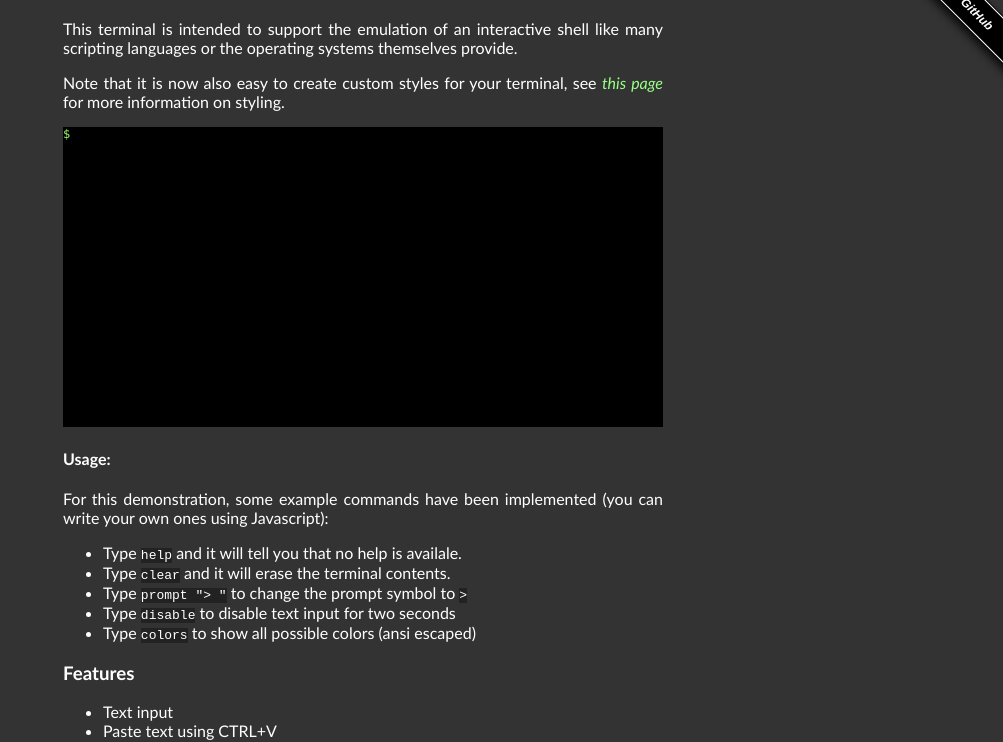
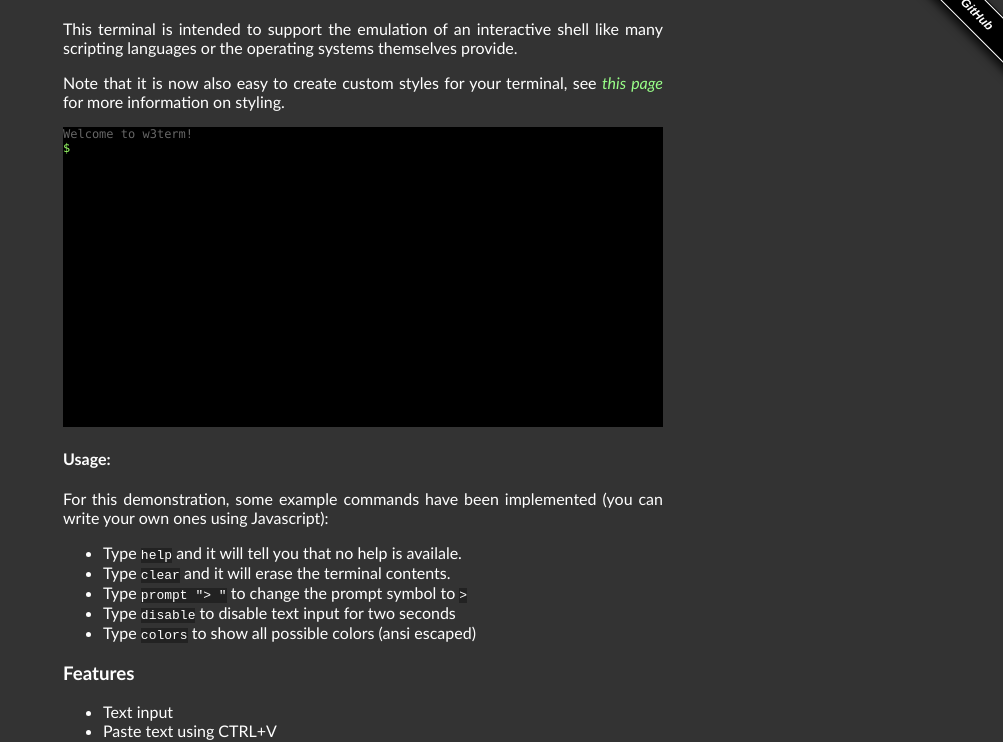
Before and after one commit to cpfr/w3term, a plain HTML site: page index.html in a window 1280 px wide. Shown: the part 57-799 px from the top of the page, without its empty margins (277-1280 px from the left). Drawn offline with Linux system fonts and the light colour scheme.

Commit message:
fixing bug when printing without typing

```diff
--- a/index.html
+++ b/index.html
@@ -385,5 +385,6 @@ var term = w3term(document.getElementById("foo"),
         }
     }
 );
+term.w3term.println("Welcome to w3term!")
 </script>
 </html>
--- a/w3term.js
+++ b/w3term.js
@@ -244,7 +244,7 @@ window.w3term = function(node, options){
             var textNode = processColors(text);
 
             var outputElement = _currentLine.previousSibling;
-            if(outputElement.classList.contains("output")) {
+            if( outputElement != null && outputElement.classList.contains("output")) {
                 outputElement.appendChild(textNode);
             }
             else {
```
